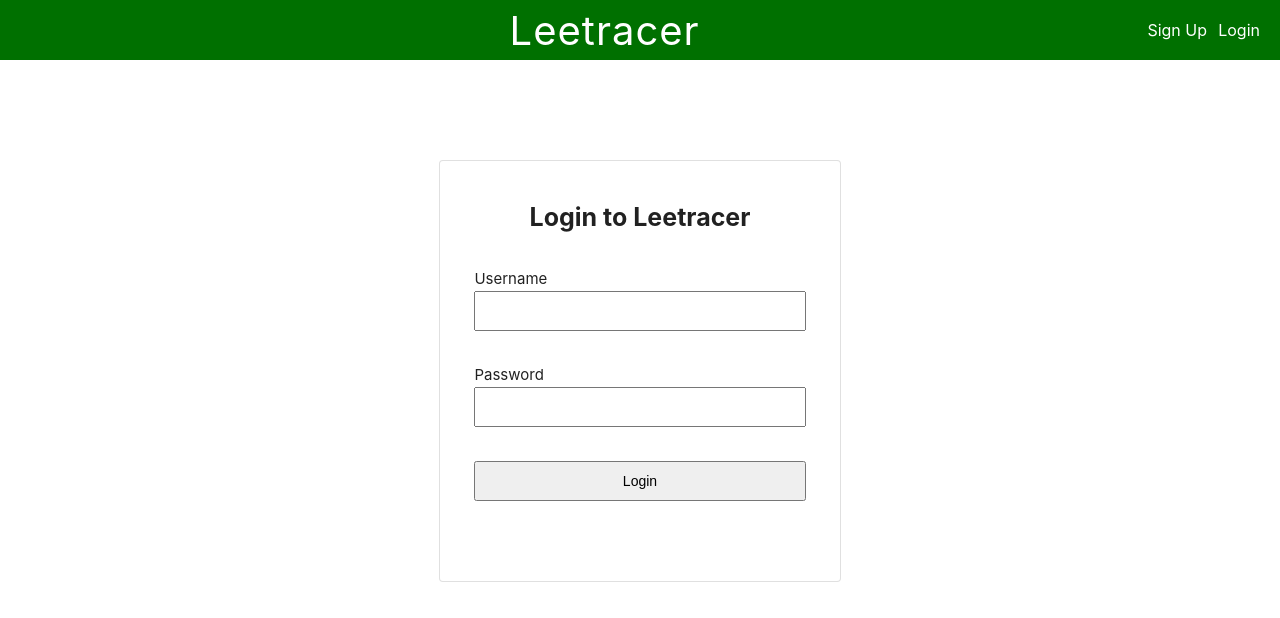
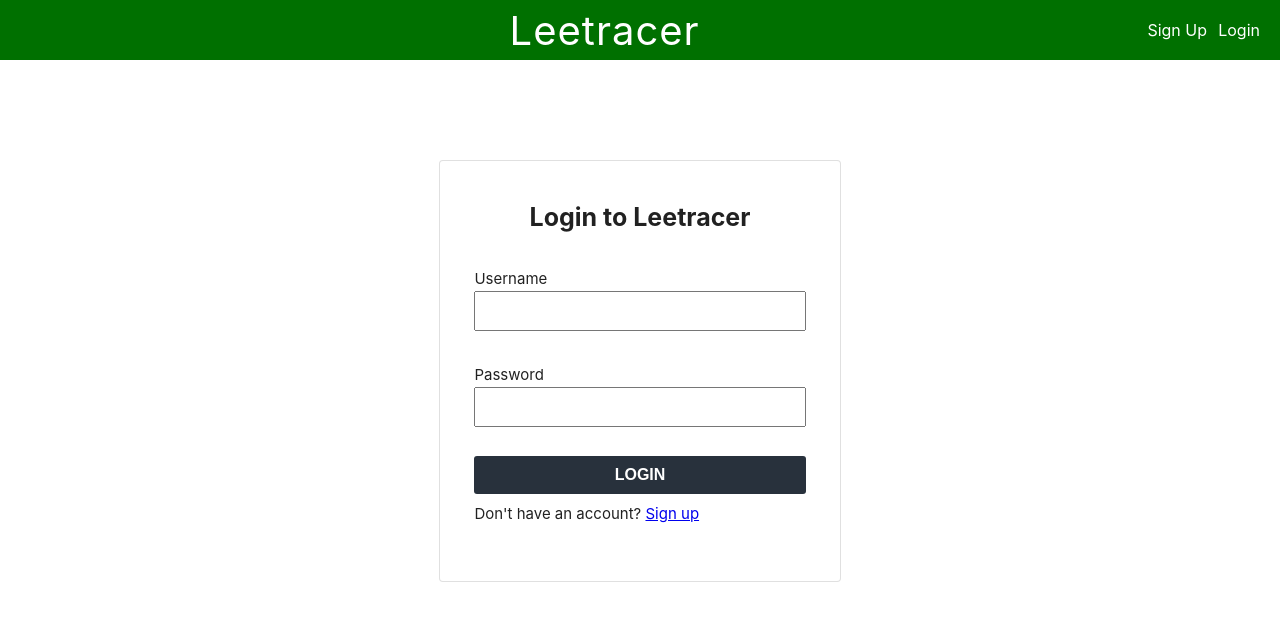
Before and after one commit to cs130-w22/Group-B5-frontend, a React (Create React App) app: page /login in a window 1280 px wide. Shown: the top 618 px of the page. Built offline with nearby package versions, Linux system fonts and the light colour scheme.

Commit message:
Update Login/Signup UI and add redirects

```diff
--- a/src/Components/Login.js
+++ b/src/Components/Login.js
@@ -1,4 +1,5 @@
 import { useState } from 'react'
+import { Link } from 'react-router-dom'
 import { makeStyles } from '@mui/styles';
 import { useAuth } from '../config'
 import Card from '@mui/material/Card';
@@ -46,6 +47,7 @@
                     onChange={(e)=>{changePassword(e.target.value)}} />
                 <p className={classes.required} style={passwordError===true ? {visibility: 'visible'} : {visibility: 'hidden'}}>Required</p>
                 <button type="submit" className={classes.submitButton}> Login </button>
+                <p className={classes.redirect}>Don't have an account? <Link to="/signup">Sign up</Link></p>
                 <p className={classes.loginError} style={error===true ? {visibility: 'visible'} : {visibility: 'hidden'}}>
                     There was an error logging in. Please try again
                 </p>
@@ -78,11 +80,16 @@
     },
     submitButton: {
         width: '100%',
+        backgroundColor: '#28313c',
+        color: 'white',
+        border: 'none',
         padding: '10px',
-        fontSize: '14px',
+        fontSize: '16px',
+        fontWeight: 'bold',
+        textTransform: 'uppercase',
         boxSizing: 'border-box',
-        display: 'block',
-        marginTop: '12px',
+        margin: '7px auto 0px auto',
+        borderRadius: '3px',
         cursor: 'pointer'
     },
     required: {
@@ -105,6 +112,10 @@
         display: 'block',
         border: '1px solid red',
         borderRadius: '5px'
+    },
+    redirect: {
+        margin: '10px 0px',
+        fontSize: '15px'
     }
 }))
 
--- a/src/Components/Signup.js
+++ b/src/Components/Signup.js
@@ -1,6 +1,7 @@
 import { useState } from 'react'
 import { makeStyles } from '@mui/styles';
 import { useAuth } from '../config'
+import { Link } from 'react-router-dom'
 import Card from '@mui/material/Card';
 import CardContent from '@mui/material/CardContent';
 
@@ -46,6 +47,7 @@
                     onChange={(e)=>{changePassword(e.target.value)}} />
                 <p className={classes.required} style={passwordError===true ? {visibility: 'visible'} : {visibility: 'hidden'}}>Required</p>
                 <button type="submit" className={classes.submitButton}> Create Account </button>
+                <p className={classes.redirect}>Already have an account? <Link to="/login">Login</Link></p>
                 <p className={classes.signupError} style={error===true ? {visibility: 'visible'} : {visibility: 'hidden'}}>
                     There was an error creating an account. Please try again
                 </p>
@@ -78,11 +80,16 @@
     },
     submitButton: {
         width: '100%',
+        backgroundColor: '#28313c',
+        color: 'white',
+        border: 'none',
         padding: '10px',
-        fontSize: '14px',
+        fontSize: '16px',
+        fontWeight: 'bold',
+        textTransform: 'uppercase',
         boxSizing: 'border-box',
-        display: 'block',
-        marginTop: '12px',
+        margin: '7px auto 0px auto',
+        borderRadius: '3px',
         cursor: 'pointer'
     },
     required: {
@@ -104,7 +111,12 @@
         boxSizing: 'border-box',
         display: 'block',
         border: '1px solid red',
-        borderRadius: '5px'
+        borderRadius: '5px',
+        marginBottom: '0'
+    },
+    redirect: {
+        margin: '10px 0px',
+        fontSize: '15px'
     }
 }))
 
```
